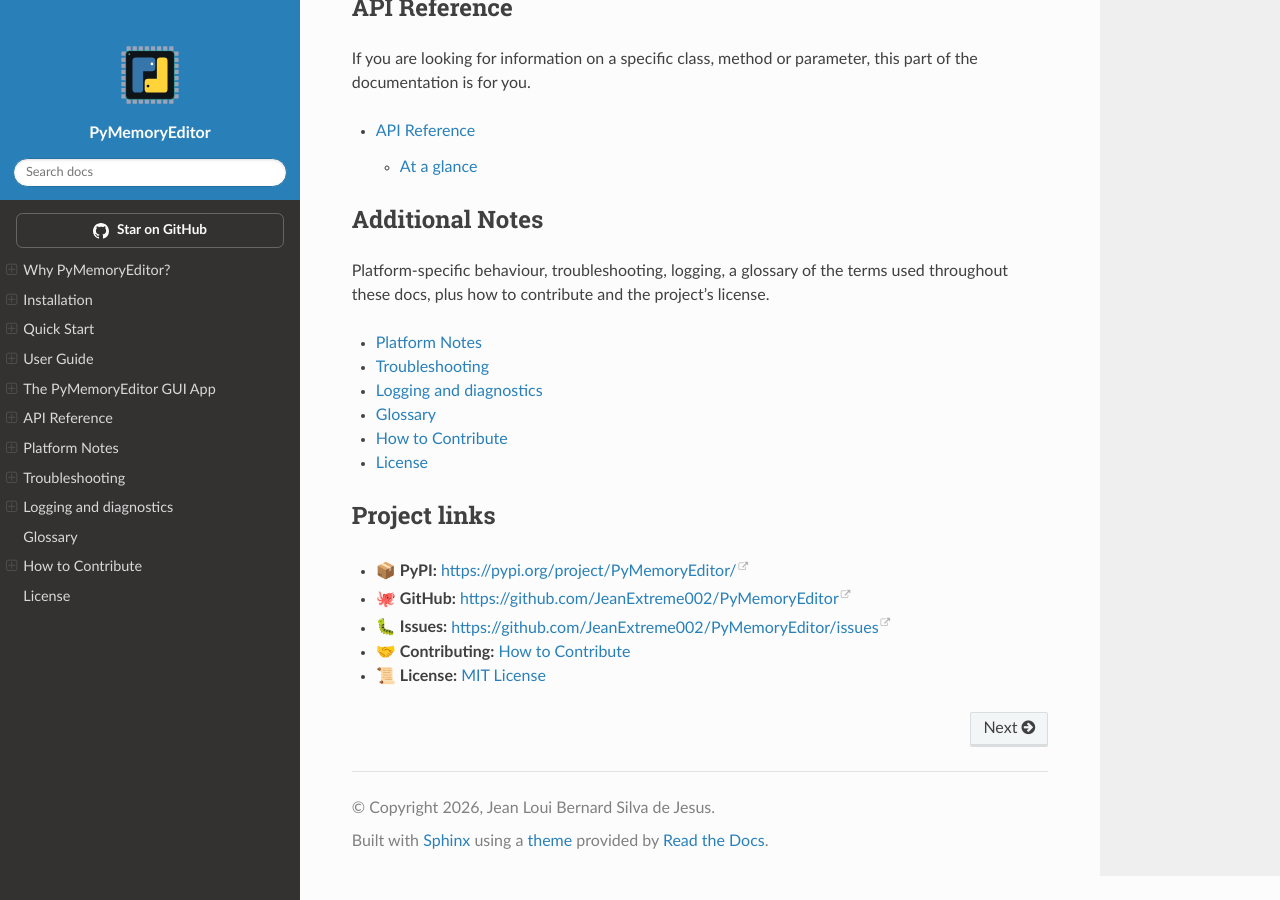
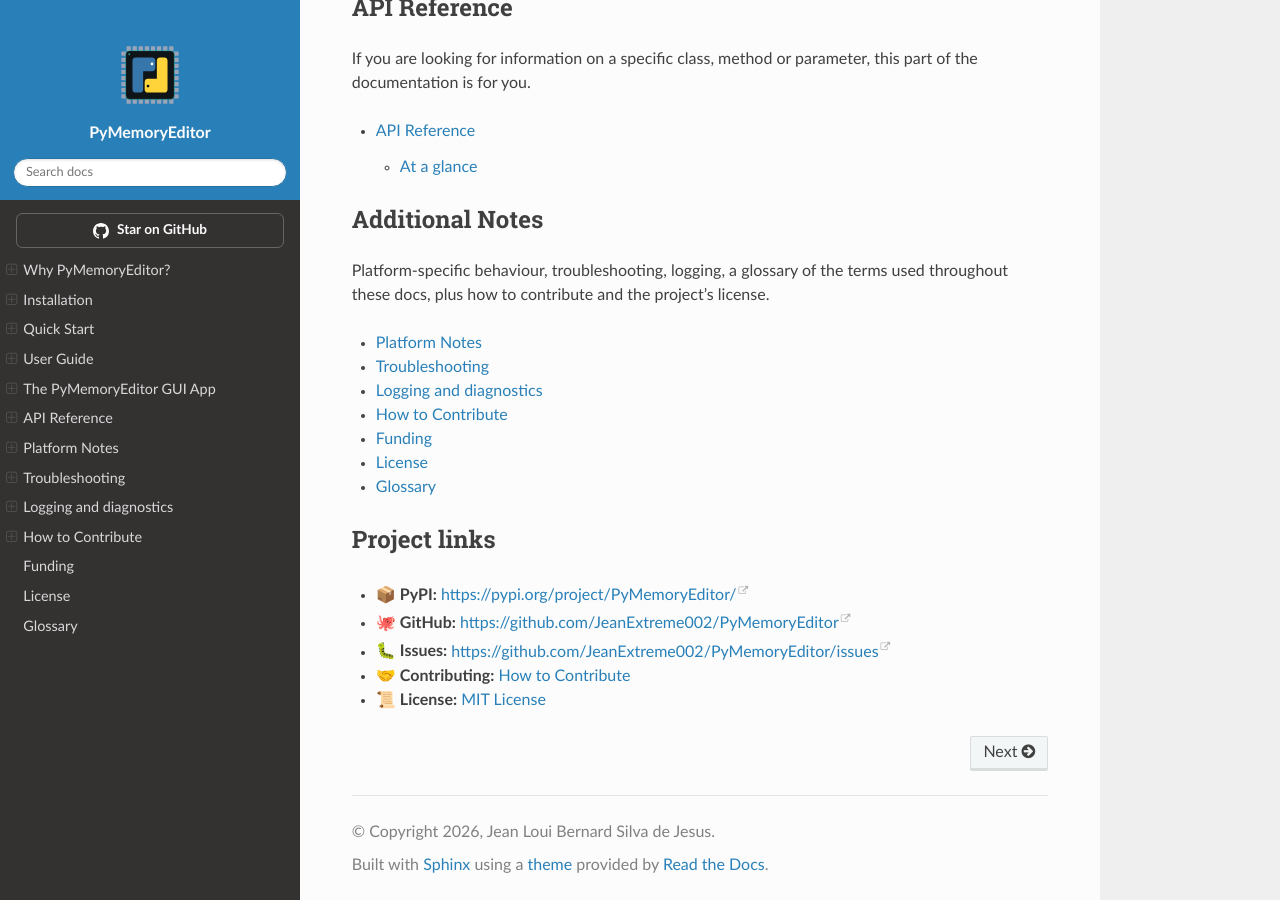
Before and after one commit to JeanExtreme002/PyMemoryEditor, a Sphinx documentation site: the page built from docs/index.md, in a window 1280 px wide and 900 px high, scrolled down 2553 px. Built offline with Sphinx 7.4.7 and the Read the Docs theme 3.1.0, drawn with Linux system fonts in a browser that asks for light colours.

Commit message:
docs: add funding page (#57)
docs: add funding page and reorder toctree

````diff
--- a/docs/index.md
+++ b/docs/index.md
@@ -136,9 +136,10 @@
 platform-notes
 troubleshooting
 guide/logging
+contributing
+funding
+license
 glossary
-contributing
-license
 ```
 
 ## Project links
````
Also changed, not shown: docs/funding.md (added, +11 -0 lines).
